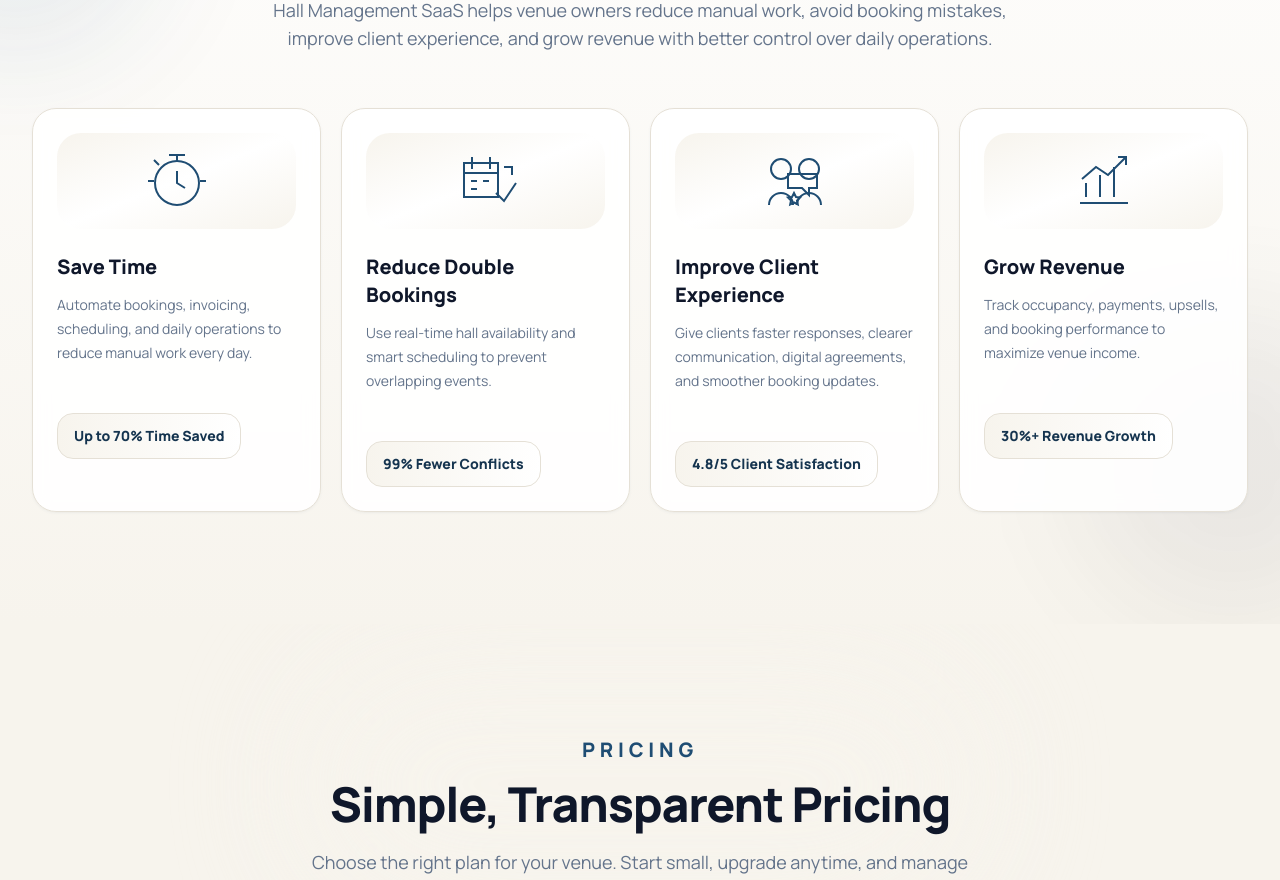
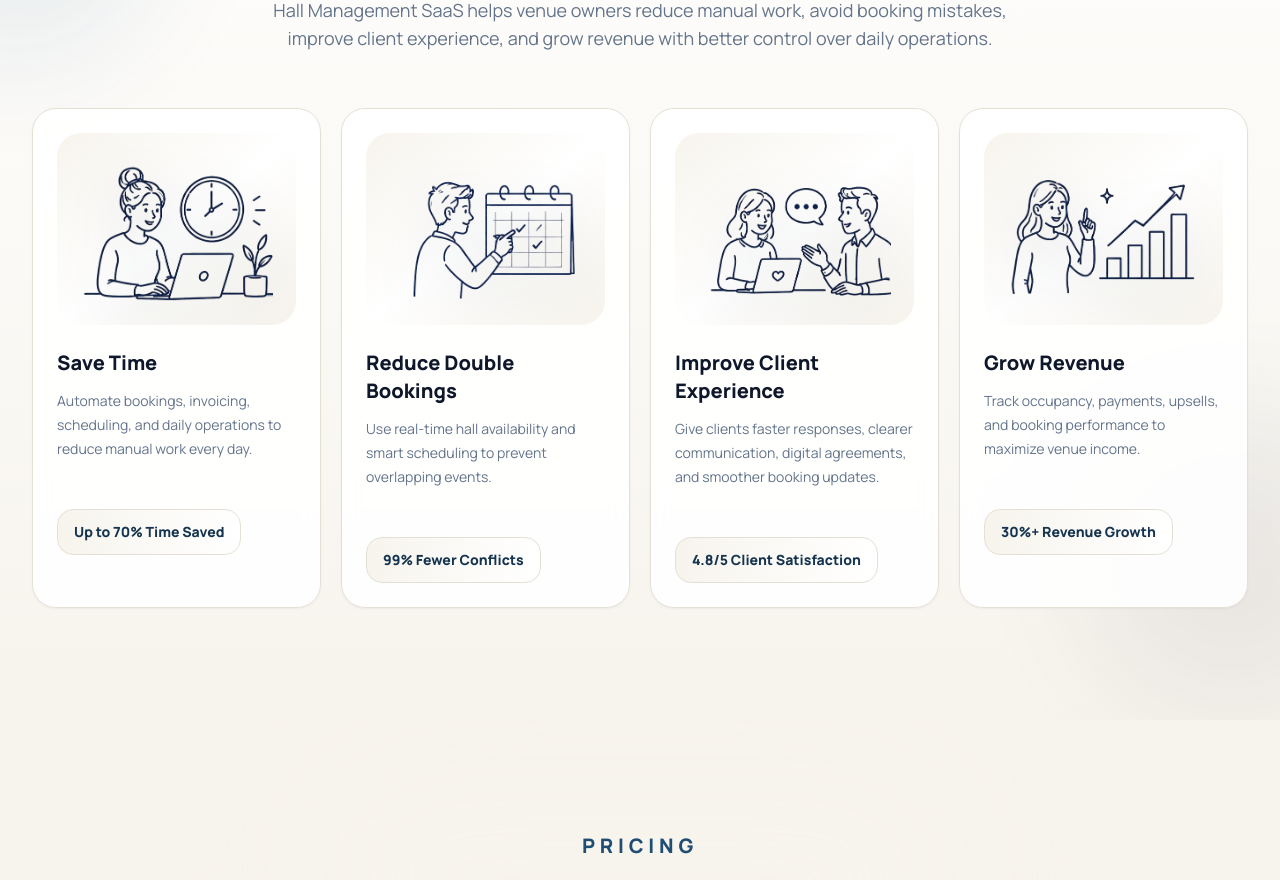
Before and after one commit to CodexNoob/Hall-Management-Saas, a Next.js app: page / in a window 1280 px wide. Shown: the part 2440-3320 px from the top of the page. Built offline with nearby package versions, Linux system fonts and the light colour scheme.

Commit message:
Update Benefits section

```diff
--- a/components/landing/benefits-section.tsx
+++ b/components/landing/benefits-section.tsx
@@ -1,5 +1,6 @@
 "use client";
 
+import Image from "next/image";
 import type { ReactNode } from "react";
 
 import { useDelayedInView } from "./use-delayed-in-view";
@@ -9,12 +10,24 @@ type BenefitCard = {
   description: string;
   metric: string;
   icon: ReactNode;
+  iconSrc?: string;
 };
 
-function BenefitVisual({ children }: { children: ReactNode }) {
+function BenefitVisual({ children, src }: { children: ReactNode; src?: string }) {
   return (
-    <div className="saas-benefit-visual flex h-24 items-center justify-center rounded-3xl bg-linear-to-br from-[#F7F4ED] via-white to-[#F7F4ED] text-[#1f4d73] transition-transform duration-300 group-hover:scale-[1.04]">
-      <span className="[&_svg]:h-16 [&_svg]:w-16 [&_svg]:stroke-current [&_svg]:stroke-2">{children}</span>
+    <div className="saas-benefit-visual relative flex h-48 items-center justify-center overflow-hidden rounded-3xl bg-linear-to-br from-[#F7F4ED] via-white to-[#F7F4ED] text-[#1f4d73] transition-transform duration-300 group-hover:scale-[1.04]">
+      {src ? (
+        <Image
+          src={src}
+          alt=""
+          width={192}
+          height={192}
+          unoptimized
+          className="h-48 w-48 object-contain drop-shadow-[0_18px_26px_rgba(15,23,42,0.22)] transition duration-300 group-hover:drop-shadow-[0_22px_32px_rgba(15,23,42,0.3)]"
+        />
+      ) : (
+        <span className="[&_svg]:h-16 [&_svg]:w-16 [&_svg]:stroke-current [&_svg]:stroke-2">{children}</span>
+      )}
     </div>
   );
 }
@@ -24,6 +37,7 @@ const benefits: BenefitCard[] = [
     title: "Save Time",
     description: "Automate bookings, invoicing, scheduling, and daily operations to reduce manual work every day.",
     metric: "Up to 70% Time Saved",
+    iconSrc: "/Benefits/Save-time.png",
     icon: (
       <svg viewBox="0 0 64 64" fill="none" aria-hidden="true">
         <path d="M32 56a22 22 0 1 0 0-44 22 22 0 0 0 0 44Z" />
@@ -35,6 +49,7 @@ const benefits: BenefitCard[] = [
     title: "Reduce Double Bookings",
     description: "Use real-time hall availability and smart scheduling to prevent overlapping events.",
     metric: "99% Fewer Conflicts",
+    iconSrc: "/Benefits/Reduce-double-bookings.png",
     icon: (
       <svg viewBox="0 0 64 64" fill="none" aria-hidden="true">
         <path d="M10 14h34v34H10zM18 8v12M36 8v12M10 24h34M17 32h6M29 32h6M17 40h6" />
@@ -47,6 +62,7 @@ const benefits: BenefitCard[] = [
     title: "Improve Client Experience",
     description: "Give clients faster responses, clearer communication, digital agreements, and smoother booking updates.",
     metric: "4.8/5 Client Satisfaction",
+    iconSrc: "/Benefits/Improve-client-experience.png",
     icon: (
       <svg viewBox="0 0 64 64" fill="none" aria-hidden="true">
         <path d="M18 30a10 10 0 1 0 0-20 10 10 0 0 0 0 20ZM46 30a10 10 0 1 0 0-20 10 10 0 0 0 0 20ZM6 56a12 12 0 0 1 24 0M34 56a12 12 0 0 1 24 0" />
@@ -59,6 +75,7 @@ const benefits: BenefitCard[] = [
     title: "Grow Revenue",
     description: "Track occupancy, payments, upsells, and booking performance to maximize venue income.",
     metric: "30%+ Revenue Growth",
+    iconSrc: "/Benefits/Grow-revenue.png",
     icon: (
       <svg viewBox="0 0 64 64" fill="none" aria-hidden="true">
         <path d="M8 54h48M14 48V34M28 48V26M42 48V18M10 30l14-12 12 8 18-18" />
@@ -98,7 +115,7 @@ export function BenefitsSection() {
                 index === 0 ? "saas-delay-260" : index === 1 ? "saas-delay-340" : index === 2 ? "saas-delay-420" : "saas-delay-520"
               }`}
             >
-              <BenefitVisual>{benefit.icon}</BenefitVisual>
+              <BenefitVisual src={benefit.iconSrc}>{benefit.icon}</BenefitVisual>
               <h3 className="mt-6 text-xl font-black text-[#0F172A]">{benefit.title}</h3>
               <p className="mt-3 min-h-24 text-sm leading-6 text-[#64748B]">{benefit.description}</p>
               <div
--- a/components/topbars/dashboard-topbar.tsx
+++ b/components/topbars/dashboard-topbar.tsx
@@ -385,7 +385,7 @@ export function DashboardTopbar({
       <header className="dashboard-topbar-content fixed right-0 top-0 z-50 bg-[#ffffff]/95 backdrop-blur-xl">
         <div className="flex min-h-40 items-stretch lg:min-h-20">
           <div className="flex min-w-0 flex-1 flex-col gap-2 border-b border-[#d8dde5] pb-3 pl-20 pr-4 pt-5 sm:px-6 sm:pl-20 sm:pt-5 lg:flex-row lg:items-center lg:px-0 lg:py-0 lg:pl-6 lg:pr-8 xl:gap-6">
-            <div className="order-3 min-w-0 shrink grow lg:order-none">
+            <div className="order-3 min-w-0 shrink grow lg:order-0">
               <h1 className="truncate text-lg font-black tracking-tight text-[#17202a] sm:text-xl lg:text-2xl">
                 {title}
               </h1>
```
